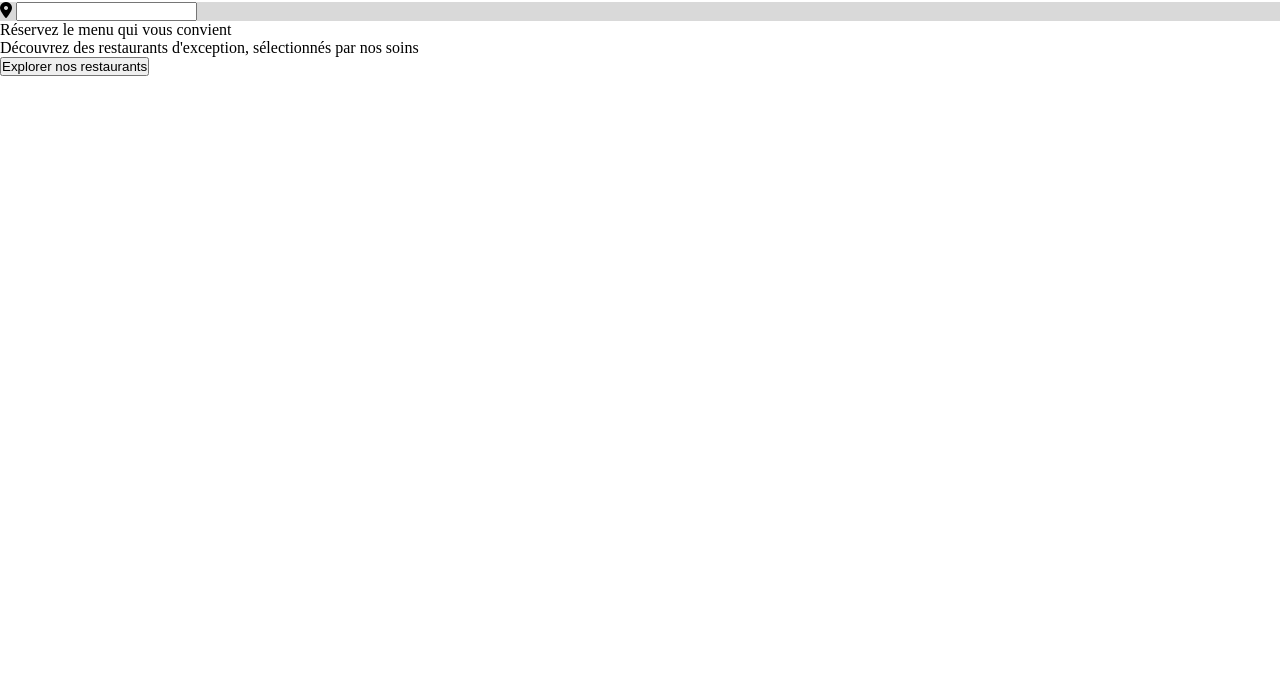
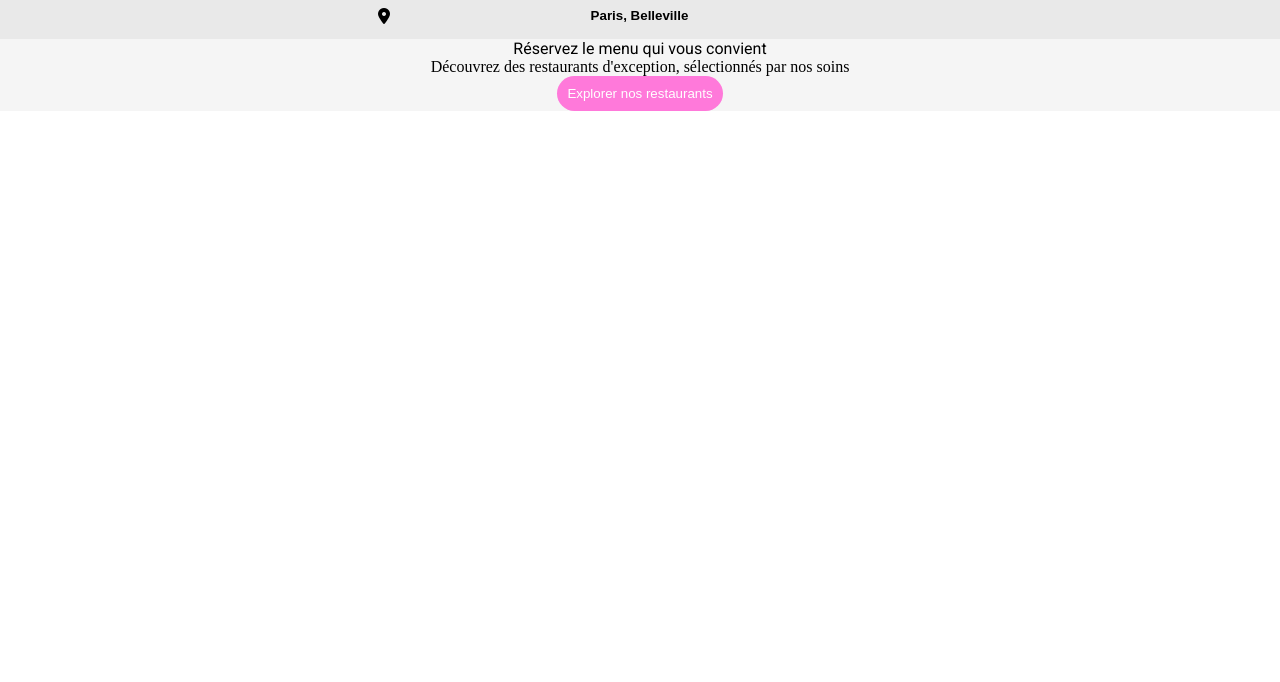
Before and after one commit to BorelRemi/oh-my-food, a website: page index.html in a window 1280 px wide. Shown: the part 118-800 px from the top of the page. Drawn offline with Linux system fonts and the light colour scheme; files whose address does not match are found by name; a web font is replaced by a local one.

Commit message:
fixation du bug import variables

```diff
--- a/css/style.scss
+++ b/css/style.scss
@@ -1,5 +1,5 @@
-@import url(./base/_fundation.scss);
-@import url(./utils/_variables.scss);
+@import "./sass/base/fondations";
+@import "./sass/utils/variables";
 *{
     margin: 0;
     padding:0;
@@ -12,10 +12,43 @@
     margin-top:10px ;
     margin-bottom: 10px;
     &__logo{
-        width: 45%;
+        width: 40%;
     height:auto
     }
 }
 .location{
-    background-color: #d9d9d9;
+    background-color: #e9e9e9;
+    display: flex;
+    justify-content: center;
+    padding-top: 15px;
+    padding-bottom: 15px;
+    border-top: 2px solid #c6c6c6;
+    .searchbar{
+        background-color: #e9e9e9;
+        border: 0 none transparent;
+        width: 40%;
+
+    }
 }
+::placeholder{
+    text-align: center;
+    color: black;
+    font-weight: bold;
+}
+.restaurant-explorer{
+    background-color: #f5f5f5;
+    display: flex;
+    justify-content: center;
+    align-items: center;
+    flex-direction: column;
+    &__text{
+        font-family: "roboto", 'Times New Roman', Times, serif;
+    }
+}
+.btn{
+    border-radius: 25px;
+    padding: 10px;
+    border: 0;
+    color: white;
+    background-color:$color-secondary;
+}
--- a/index.html
+++ b/index.html
@@ -13,12 +13,12 @@
         </header>
         <section class="location">
             <i class="fa-solid fa-location-dot"></i>
-            <input class="searchbar" type="search" >
+            <input class="searchbar" type="search" placeholder="Paris, Belleville" >
         </section>
         <section class="restaurant-explorer">
-            <p>Réservez le menu qui vous convient</p>
+            <p class="restaurant-explorer restaurant-explorer__text">Réservez le menu qui vous convient</p>
             <p>Découvrez des restaurants d'exception, sélectionnés par nos soins</p>
-            <button>Explorer nos restaurants</button>
+            <button class="btn">Explorer nos restaurants</button>
         </section>
         <section class="fonctionnement">
 
```
Also changed, not shown: css/style.css, 1 other file.
